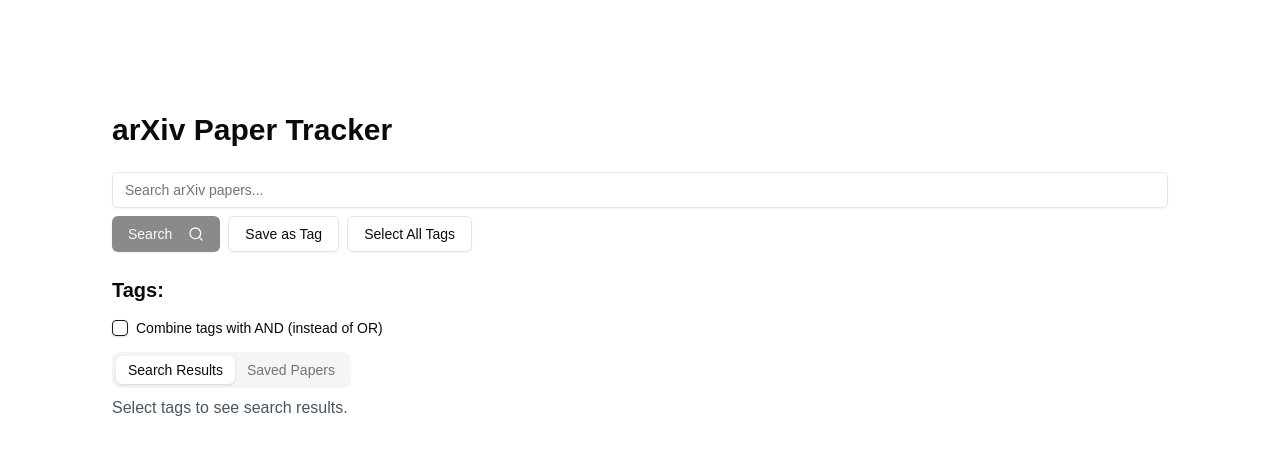
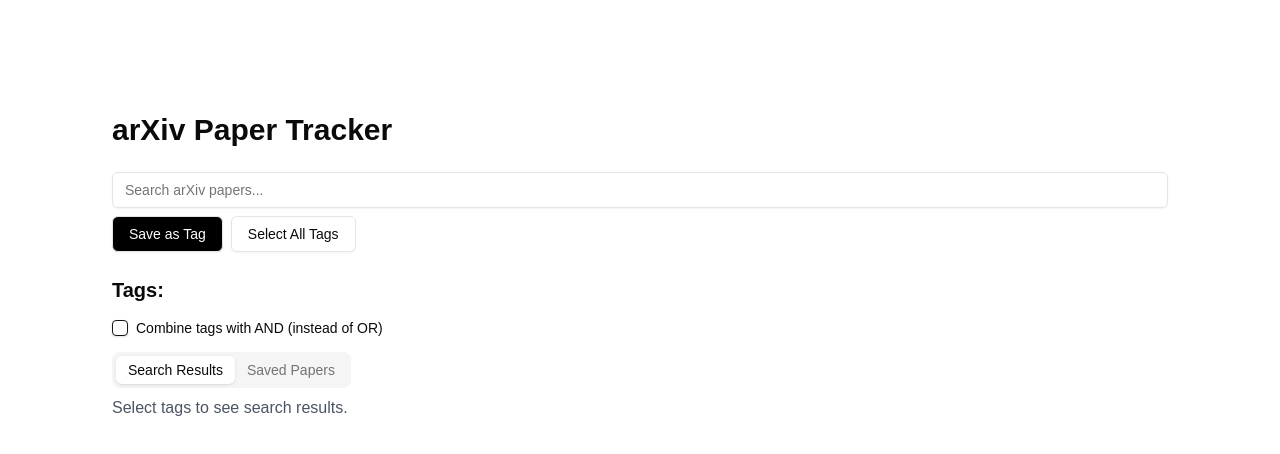
Before and after one commit to sdh0618/arxiv-tracker, a Next.js app: page / in a window 1280 px wide. Shown: the top 454 px of the page. Built offline with nearby package versions, Linux system fonts and the light colour scheme.

Commit message:
remove unused import for Search component in arxiv-tracker.tsx and update Save as Tag button styling

```diff
--- a/app/arxiv-tracker.tsx
+++ b/app/arxiv-tracker.tsx
@@ -1,7 +1,7 @@
 "use client"
 
 import { useState, useEffect } from 'react'
-import { Search, Bookmark, ExternalLink, X, AlertCircle } from 'lucide-react'
+import { Bookmark, ExternalLink, X, AlertCircle } from 'lucide-react'
 import { Input } from "@/components/ui/input"
 import { Button } from "@/components/ui/button"
 import { Card, CardContent, CardDescription, CardFooter, CardHeader, CardTitle } from "@/components/ui/card"
@@ -163,11 +163,7 @@
           onChange={(e) => setQuery(e.target.value)}
           className="flex-grow"
         />
-        <Button onClick={() => searchPapers(0)} disabled={loading || selectedTags.length === 0}>
-          {loading ? "Searching..." : "Search"}
-          <Search className="ml-2 h-4 w-4" />
-        </Button>
-        <Button onClick={saveTag} variant="outline">
+        <Button onClick={saveTag} variant="outline" className="bg-black text-white">
           Save as Tag
         </Button>
         <Button onClick={toggleAllTags} variant="outline">
```
